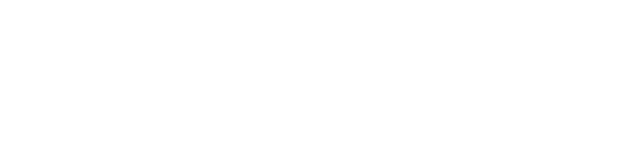
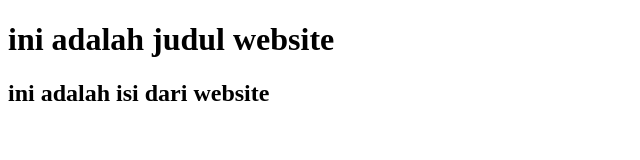
Before and after one commit to Sulaiman06/latihangit, a plain HTML site: page index.html in a window 1280 px wide. Shown: the whole page, without its empty margins (0-640 px from the left). Drawn offline with Linux system fonts and the light colour scheme.

Commit message:
menambahkan h1

```diff
--- a/index.html
+++ b/index.html
@@ -7,6 +7,7 @@
     <title>Document</title>
 </head>
 <body>
-
+    <h1>ini adalah judul website</h1>
+    <h2>ini adalah isi dari website</h2>
 </body>
 </html>
```
